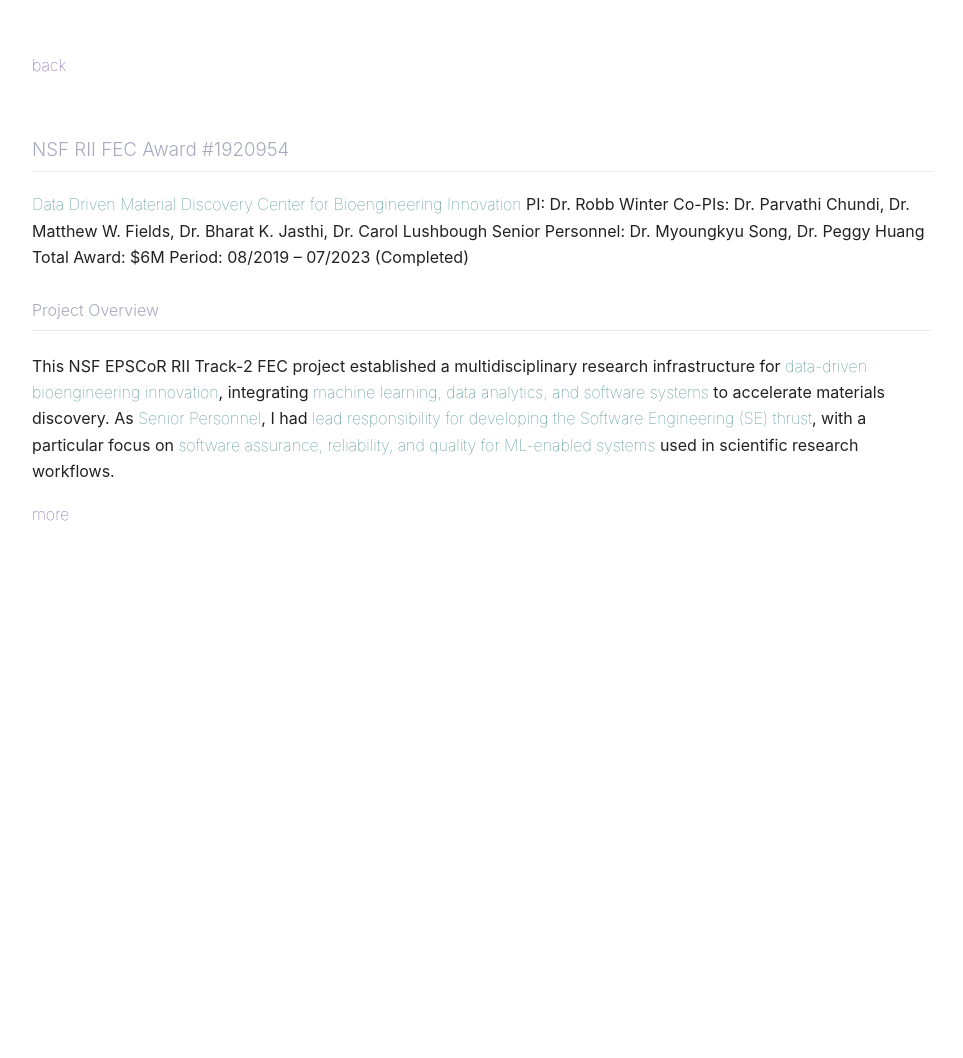
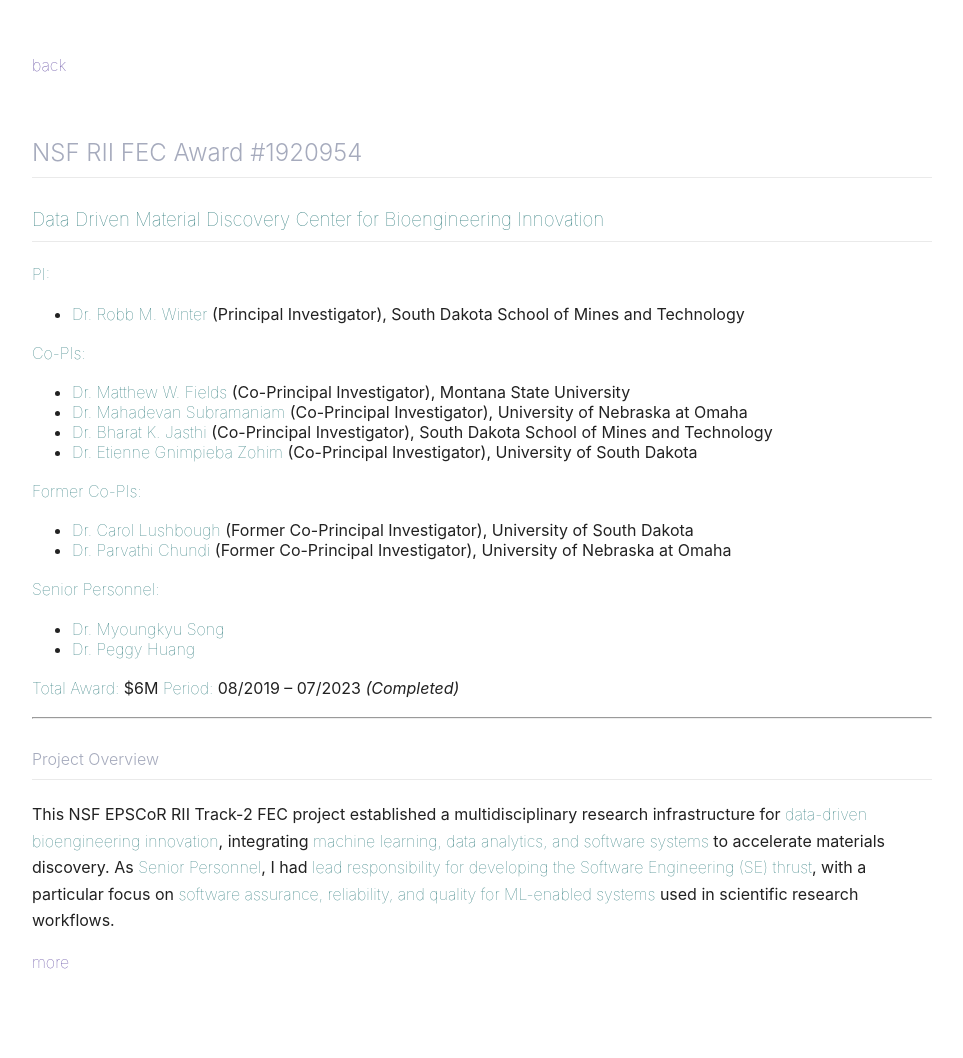
Before and after one commit to unose/unose.github.io, a Jekyll site: the page built from grants.md, in a window 1280 px wide. Shown: the whole page, without its empty margins (158-1121 px from the left). Built offline with Jekyll 4.4.1, drawn with Linux system fonts in a browser that asks for light colours; before the commit the page ends 900 px from its top, so only the background shows below that.

Commit message:
2026-01-01 22:23
Updated

```diff
--- a/grants.md
+++ b/grants.md
@@ -7,15 +7,35 @@
 <a href="https://unose.github.io" class="back-link">back</a>
 
 
-### NSF RII FEC Award #1920954
+## NSF RII FEC Award #1920954
 
 
-**Data Driven Material Discovery Center for Bioengineering Innovation**
-PI: Dr. Robb Winter
-Co-PIs: Dr. Parvathi Chundi, Dr. Matthew W. Fields, Dr. Bharat K. Jasthi, Dr. Carol Lushbough
-Senior Personnel: Dr. Myoungkyu Song, Dr. Peggy Huang
-Total Award: $6M
-Period: 08/2019 – 07/2023 (Completed)
+### **Data Driven Material Discovery Center for Bioengineering Innovation**
+
+**PI:**
+
+* **Dr. Robb M. Winter** (Principal Investigator), South Dakota School of Mines and Technology
+
+**Co-PIs:**
+
+* **Dr. Matthew W. Fields** (Co-Principal Investigator), Montana State University
+* **Dr. Mahadevan Subramaniam** (Co-Principal Investigator), University of Nebraska at Omaha
+* **Dr. Bharat K. Jasthi** (Co-Principal Investigator), South Dakota School of Mines and Technology
+* **Dr. Etienne Gnimpieba Zohim** (Co-Principal Investigator), University of South Dakota
+
+**Former Co-PIs:**
+* **Dr. Carol Lushbough** (Former Co-Principal Investigator), University of South Dakota
+* **Dr. Parvathi Chundi** (Former Co-Principal Investigator), University of Nebraska at Omaha
+
+**Senior Personnel:**
+
+* **Dr. Myoungkyu Song**
+* **Dr. Peggy Huang**
+
+**Total Award:** $6M
+**Period:** 08/2019 – 07/2023 *(Completed)*
+
+---
 
 
 #### Project Overview
```
